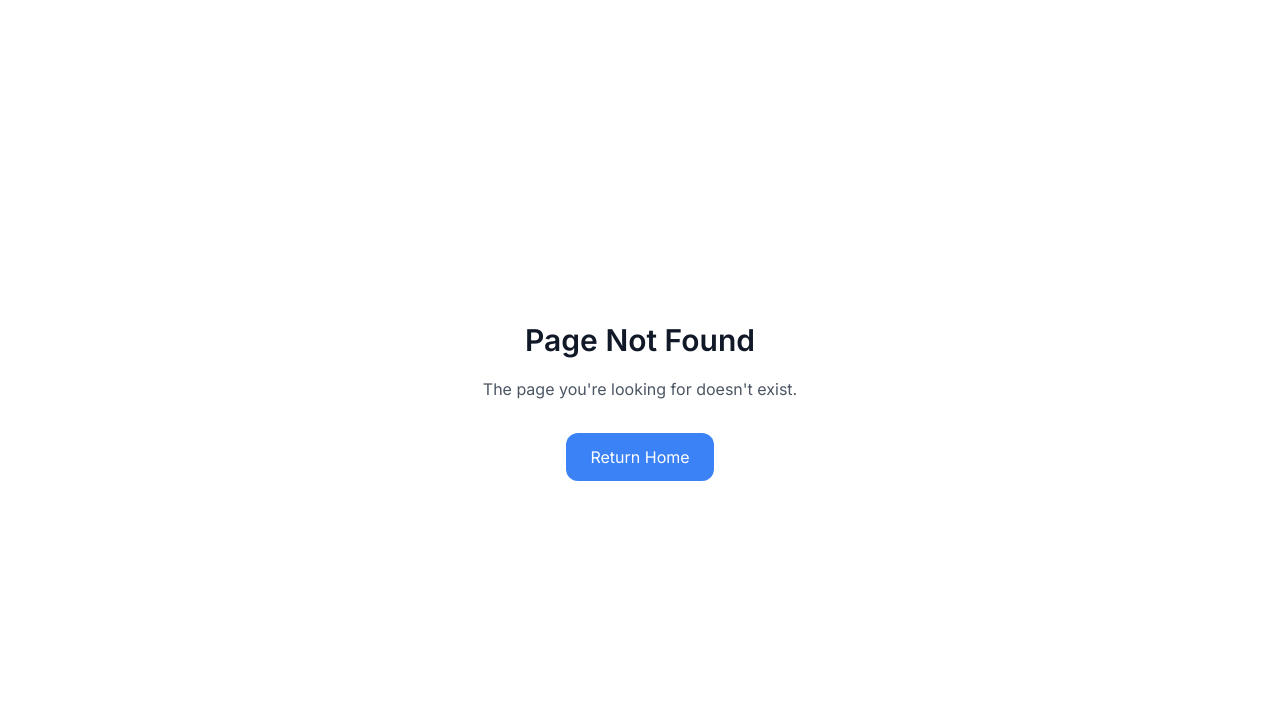
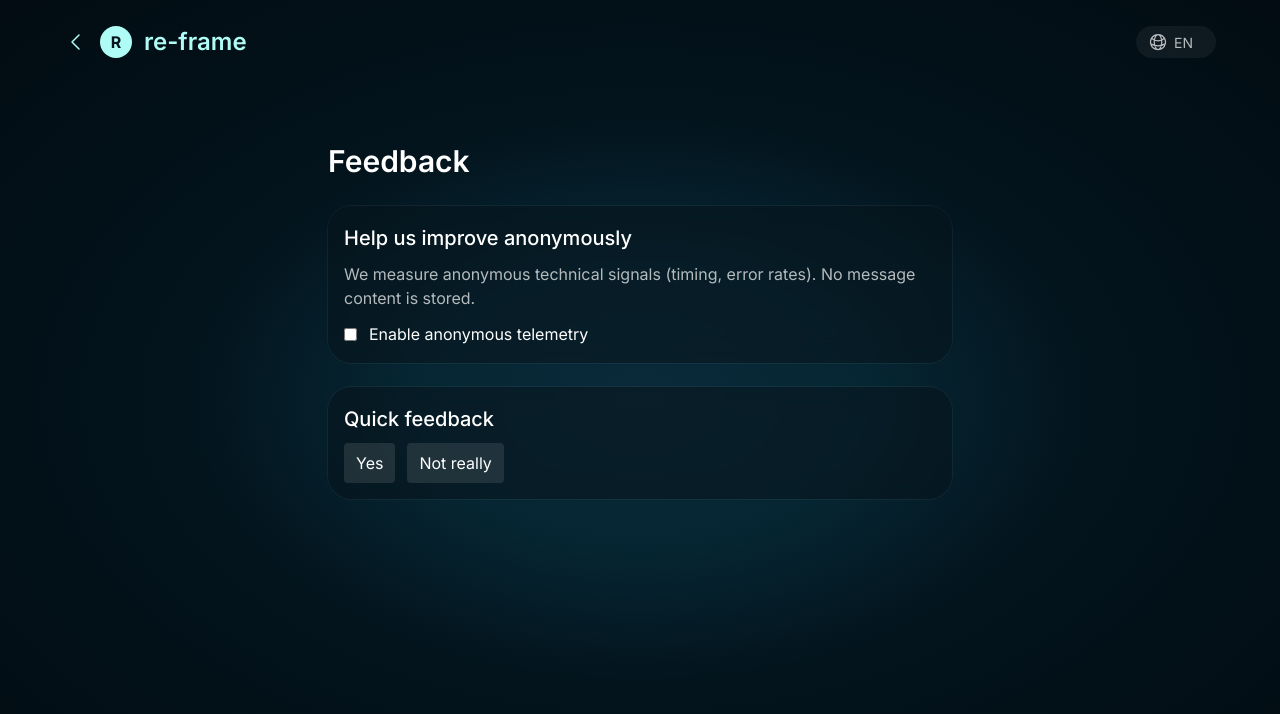
Before and after one commit to carlos-crespo-macaya/re-frame, a Next.js app in the folder frontend/: page /en/feedback in a window 1280 px wide. Before the commit this address had no page. Shown: the top 714 px of the page. Built offline with nearby package versions, Linux system fonts and the light colour scheme; no server answers.

Commit message:
feat: add /[locale]/feedback page and footer link; align naming with user intent (Feedback instead of Settings)

```diff
--- /dev/null
+++ b/frontend/app/[locale]/feedback/page.tsx
@@ -0,0 +1,104 @@
+"use client"
+import { useEffect, useState } from 'react'
+import { AppLayout } from '@/components/layout/AppLayout'
+import { GlassCard } from '@/components/layout/GlassCard'
+import { executeRecaptcha } from '@/lib/recaptcha'
+
+export default function FeedbackPage({ params }: { params: { locale: string } }) {
+  const [optIn, setOptIn] = useState(false)
+  const [submitting, setSubmitting] = useState(false)
+  const [msg, setMsg] = useState<string | null>(null)
+  const siteKey = process.env.NEXT_PUBLIC_RECAPTCHA_SITE_KEY!
+
+  useEffect(() => {
+    const v = localStorage.getItem('telemetry_opt_in')
+    setOptIn(v === 'true')
+  }, [])
+
+  function saveOptIn(v: boolean) {
+    setOptIn(v)
+    localStorage.setItem('telemetry_opt_in', v ? 'true' : 'false')
+  }
+
+  async function sendFeedback(helpful: boolean) {
+    try {
+      setSubmitting(true); setMsg(null)
+      const token = await executeRecaptcha('submit_feedback', siteKey)
+      const res = await fetch('/api/feedback', {
+        method: 'POST',
+        headers: {
+          'Content-Type': 'application/json',
+          ...(optIn ? { 'X-Observability-Opt-In': '1' } : {}),
+        },
+        body: JSON.stringify({
+          helpful,
+          reasons: [],
+          session_id: crypto.getRandomValues(new Uint32Array(1))[0].toString(16),
+          lang: params.locale,
+          platform: 'web',
+          recaptcha_token: token,
+          recaptcha_action: 'submit_feedback',
+        })
+      })
+      if (!res.ok) throw new Error(await res.text())
+      setMsg(params.locale === 'es' ? '¡Gracias por tu opinión!' : 'Thanks for the feedback!')
+    } catch (e) {
+      setMsg(params.locale === 'es' ? 'No se pudo enviar la opinión. Inténtalo más tarde.' : 'Could not submit feedback. Please try later.')
+    } finally { setSubmitting(false) }
+  }
+
+  const t = (key: string) => {
+    const dict: Record<string, Record<string, string>> = {
+      en: {
+        title: 'Feedback',
+        helpUs: 'Help us improve anonymously',
+        helpUsDesc: 'We measure anonymous technical signals (timing, error rates). No message content is stored.',
+        toggle: 'Enable anonymous telemetry',
+        quickFeedback: 'Quick feedback',
+        yes: 'Yes',
+        no: 'Not really',
+      },
+      es: {
+        title: 'Opinión',
+        helpUs: 'Ayúdanos a mejorar de forma anónima',
+        helpUsDesc: 'Medimos señales técnicas anónimas (tiempos, errores). No se guarda contenido de mensajes.',
+        toggle: 'Activar telemetría anónima',
+        quickFeedback: 'Opinión rápida',
+        yes: 'Sí',
+        no: 'No mucho',
+      }
+    }
+    return (dict[params.locale as 'en' | 'es'] || dict.en)[key]
+  }
+
+  return (
+    <AppLayout
+      locale={params.locale}
+      showBackButton
+      currentLanguage={params.locale === 'es' ? 'ES' : 'EN'}
+      onLanguageChange={() => {}}
+    >
+      <main className="max-w-2xl mx-auto p-6 space-y-6">
+        <h1 className="text-2xl font-semibold text-white">{t('title')}</h1>
+
+        <GlassCard className="p-4">
+          <h2 className="text-lg font-medium text-white mb-2">{t('helpUs')}</h2>
+          <p className="text-sm text-white/70 mb-3">{t('helpUsDesc')}</p>
+          <label className="inline-flex items-center gap-3 text-white">
+            <input type="checkbox" checked={optIn} onChange={(e) => saveOptIn(e.target.checked)} />
+            <span>{t('toggle')}</span>
+          </label>
+        </GlassCard>
+
+        <GlassCard className="p-4">
+          <h2 className="text-lg font-medium text-white mb-2">{t('quickFeedback')}</h2>
+          <div className="flex gap-3">
+            <button className="px-3 py-2 rounded bg-white/10 text-white" disabled={submitting} onClick={() => sendFeedback(true)}>{t('yes')}</button>
+            <button className="px-3 py-2 rounded bg-white/10 text-white" disabled={submitting} onClick={() => sendFeedback(false)}>{t('no')}</button>
+          </div>
+          {msg && <p className="mt-3 text-sm text-white/80">{msg}</p>}
+        </GlassCard>
+      </main>
+    </AppLayout>
+  )
+}
--- a/frontend/app/[locale]/page.tsx
+++ b/frontend/app/[locale]/page.tsx
@@ -49,6 +49,7 @@ const translations = {
       privacy: 'Privacy',
       support: 'Support',
       about: 'About',
+      feedback: 'Feedback',
       copyright: '© 2025 re-frame.social',
     },
   },
@@ -92,6 +93,7 @@ const translations = {
       privacy: 'Privacidad',
       support: 'Soporte',
       about: 'Acerca de',
+      feedback: 'Opinión',
       copyright: '© 2025 re-frame.social',
     },
   },
@@ -249,6 +251,14 @@ export default function LocalePage({ params }: { params: { locale: string } }) {
                     {t.footer.about}
                   </Link>
                 </li>
+                <li>
+                  <Link
+                    href={`/${params.locale}/feedback`}
+                    className="text-white/45 hover:text-[#aefcf5] transition-colors"
+                  >
+                    {t.footer.feedback}
+                  </Link>
+                </li>
               </ul>
             </nav>
             <p className="text-xs text-white/45">
```
